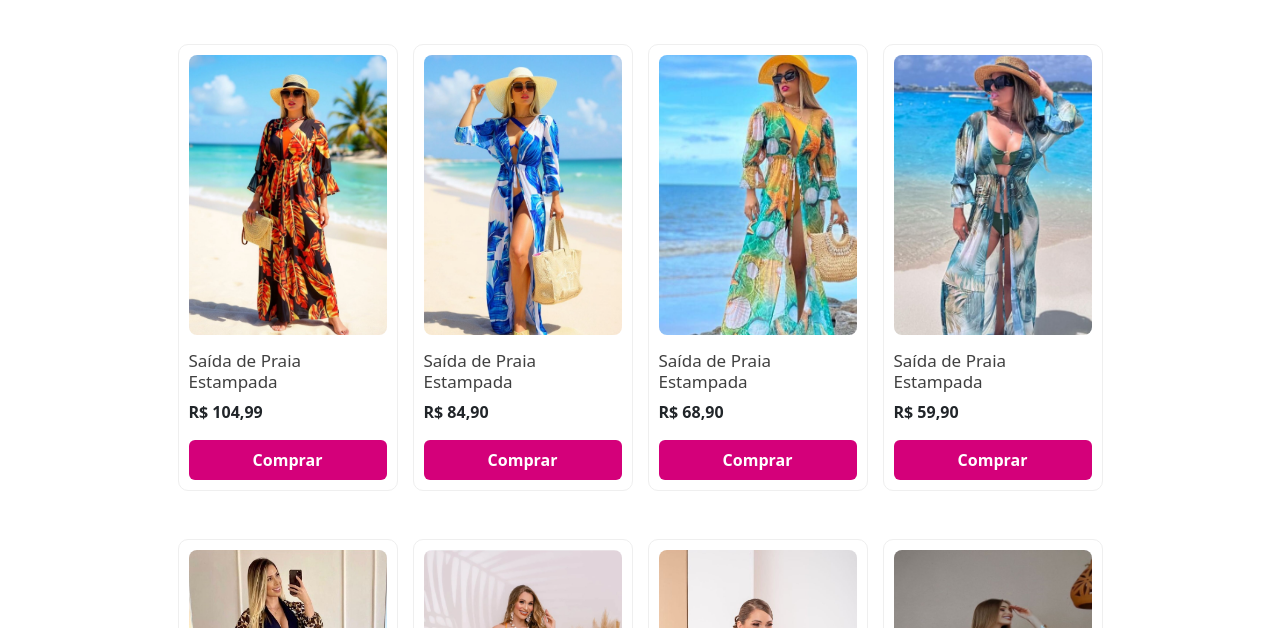
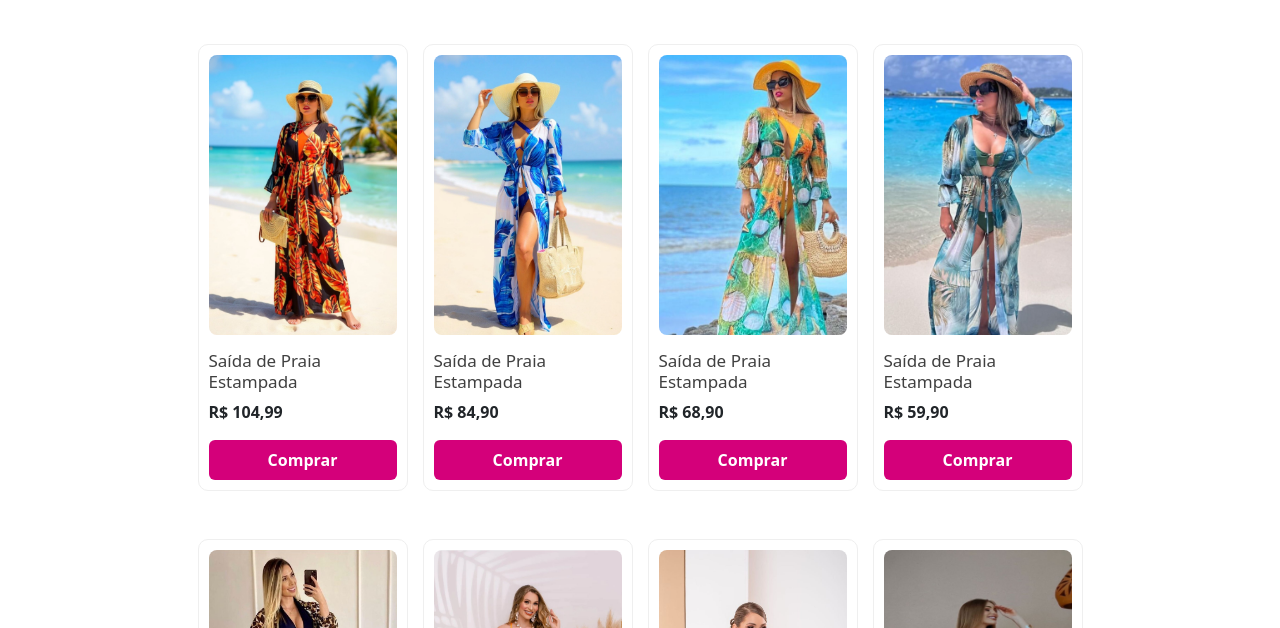
Before and after one commit to GersianeSilva/boutique-rycca, a plain HTML site: page destaques.html in a window 1280 px wide. Shown: the part 172-800 px from the top of the page. Drawn offline with nearby package versions, Linux system fonts and the light colour scheme.

Commit message:
Adjust .produto-card width from 220px to 210px

```diff
--- a/destaques.css
+++ b/destaques.css
@@ -11,7 +11,7 @@
 }
 
 .produto-card {
-    width: 220px;
+    width: 210px;
     margin: 0;
 }
 
```
